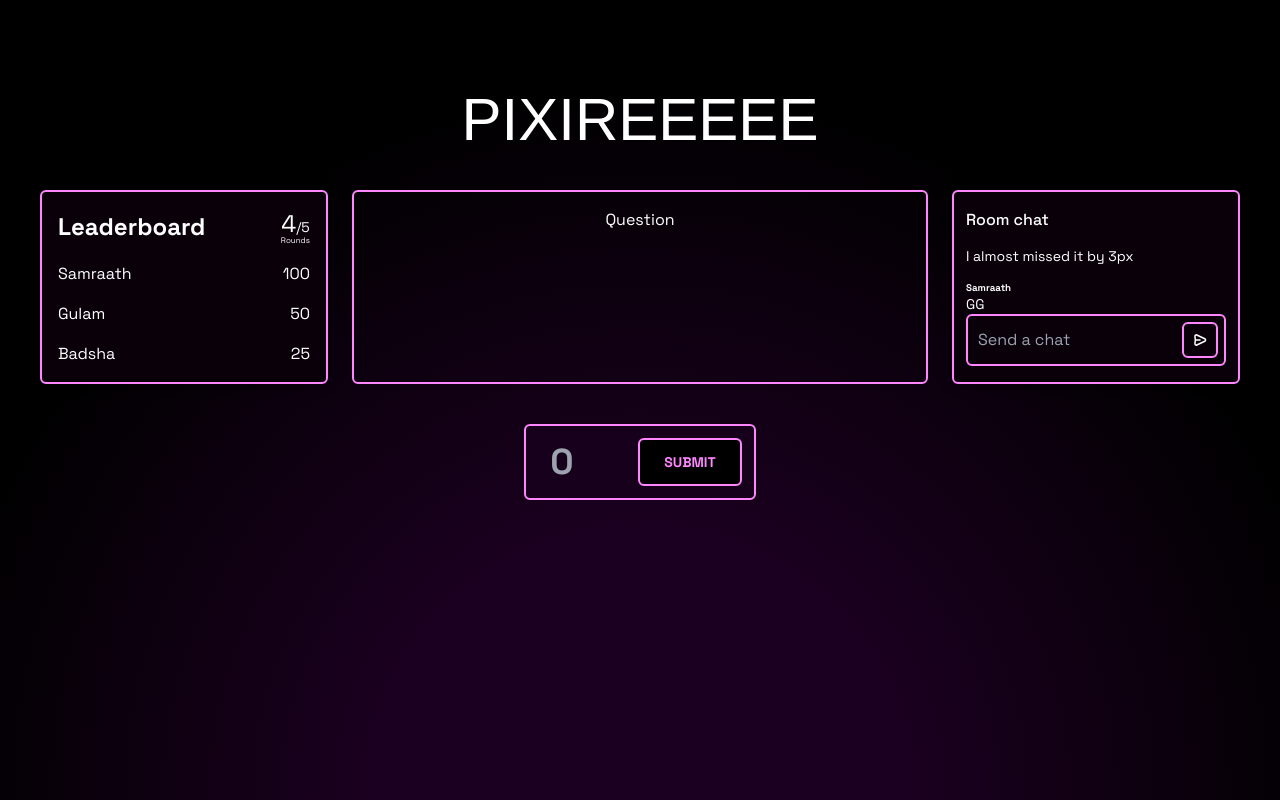
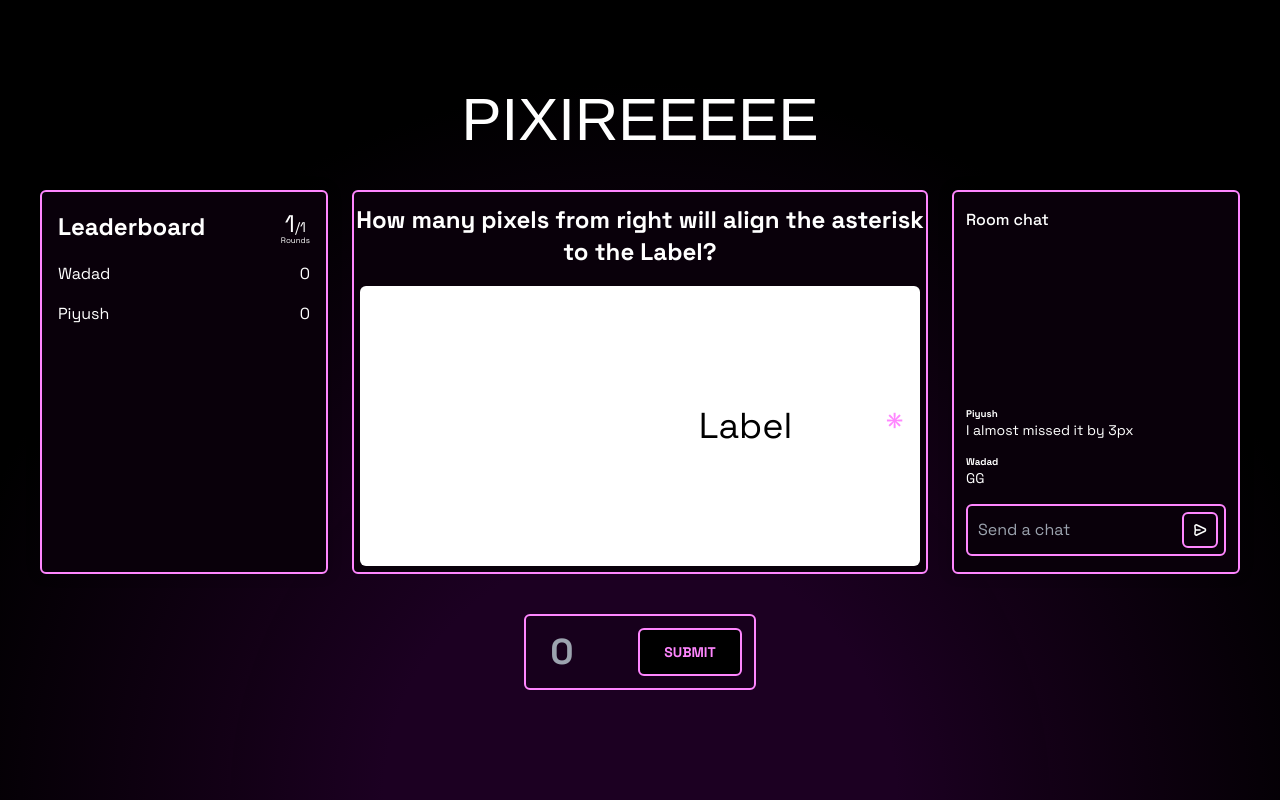
Before and after one commit to assudani66/GG-frontend, a React (Vite) app: page / in a window 1280 px wide. Built offline with nearby package versions, Linux system fonts and the light colour scheme; a web font is replaced by a local one.

Commit message:
feat: pixel value submission

```diff
--- a/src/App.jsx
+++ b/src/App.jsx
@@ -1,19 +1,21 @@
+import { useState } from "react"
 import Chat from "./components/Chat/Chat"
 import Leaderboard from "./components/Leaderboard/Leaderboard"
 import Question from "./components/Question/Question"
 import Submit from "./components/Submit/Submit"
 
 function App() {
+  const [pixel,setPixel] = useState(0);
 
   return (
     <div className=" bg-custom-radial h-screen w-screen pt-[7%] text-center flex flex-col">
       <h1 className=" font-tourney font-medium text-6xl text-white text-center mb-10">PIXIREEEEE</h1>
-      <section className="grid grid-cols-[1fr,2fr,1fr] mx-10 gap-x-6 ">
+      <section className="grid grid-cols-[1fr,2fr,1fr] mx-10 gap-x-6 h-96 ">
         <Leaderboard />
-        <Question />
+        <Question pixel={pixel} />
         <Chat />
       </section>
-      <Submit />
+      <Submit setPixel={setPixel} />
     </div>
   )
 }
--- a/src/components/Chat/Chat.jsx
+++ b/src/components/Chat/Chat.jsx
@@ -1,10 +1,10 @@
-const chats =[{name:"Samraath",text:"GG"},{name:"Gulam",text:"I almost missed it by 3px"},{name:"Badsha",text:"Bruh Samraath is him"}]
+const chats =[{name:"Wadad",text:"GG"},{name:"Piyush",text:"I almost missed it by 3px"}]
 
 const Chat = () => {
   return (
     <div className="border-2 border-primary rounded-md bg-secondary p-4 px-3 shadow-custom-drop text-left relative flex flex-col">
         <h1 className=" font-medium sticky top-0">Room chat</h1>
-        <ul className="flex flex-col-reverse gap-y-4 mt-4 h-1 grow overflow-y-scroll">
+        <ul className="flex flex-col-reverse gap-y-4 my-4 h-1 grow overflow-y-scroll">
         {chats.map((chat,index)=>(
             <li key={index} className="flex flex-col">
                 <p className="font-bold text-[9.79px] leading-3">{chat.name}</p>
--- a/src/components/Leaderboard/Leaderboard.jsx
+++ b/src/components/Leaderboard/Leaderboard.jsx
@@ -1,5 +1,5 @@
 
-const participants =[{name:"Samraath",score:100},{name:"Gulam",score:50},{name:"Badsha",score:25}]
+const participants =[{name:"Wadad",score:0},{name:"Piyush",score:0}]
 
 const Leaderboard = () => {
   return (
@@ -7,7 +7,7 @@ const Leaderboard = () => {
         <header className="flex justify-between items-center">
         <h1 className="font-bold text-2xl">Leaderboard</h1>
         <aside className="flex flex-col">
-            <p className="text-sm"><span className=" text-2xl">4</span>/5</p>
+            <p className="text-sm"><span className=" text-2xl">1</span>/1</p>
             <small className=" text-[8px] -mt-1.5">Rounds</small>
         </aside>
         </header>
--- a/src/components/Question/Question.jsx
+++ b/src/components/Question/Question.jsx
@@ -1,7 +1,19 @@
+/* eslint-disable react/prop-types */
 
-const Question = () => {
+const Question = ({pixel}) => {
+    console.log(pixel + "px");
+    const pixie = pixel + "px"
   return (
-    <div className=" border-2 border-primary rounded-md p-4">Question</div>
+    <div className=" border-2 border-primary bg-secondary rounded-md flex flex-col">
+        <h1 className="font-bold text-2xl my-3">How many pixels from right will align the asterisk to the Label?</h1>
+        <section className="bg-white m-1.5 grow rounded-md text-4xl flex justify-start items-center px-4">
+            <aside className="w-full relative">
+                <span className={`text-primary absolute top-0 `} style={{right:pixie}}>*</span>
+                <span className="text-black ml-[40%]">Label</span>
+            </aside>
+
+        </section>
+    </div>
   )
 }
 
--- a/src/components/Submit/Submit.jsx
+++ b/src/components/Submit/Submit.jsx
@@ -1,9 +1,19 @@
+/* eslint-disable react/prop-types */
 
-const Submit = () => {
+import { useState } from "react"
+
+const Submit = ({setPixel}) => {
+    const [input,setInput] = useState("");
+
+    const clickHandler = () => setPixel(input);
+    console.log(input);
+
   return (
     <div className="font-bold text-4xl border-2 border-primary rounded-md bg-light p-3 pl-6 w-fit self-center flex gap-x-2 mt-10">
-        <input className="bg-transparent outline-none bg-red-300 w-20" placeholder="0" />
-        <button className="border-2 border-primary text-sm font-bold rounded-md bg-black p-3 px-6 text-primary text-center hover:text-black hover:bg-primary hover:shadow-button-drop hover:shadow-primary transition-colors ease-linear">SUBMIT</button>
+        <input value={input} onChange={(e)=>setInput(e.target.value)} className="bg-transparent outline-none bg-red-300 w-20" placeholder="0" onKeyDown={(e) => e.key === 'Enter' && clickHandler()} />
+        <button className="border-2 border-primary text-sm font-bold rounded-md bg-black p-3 px-6 text-primary text-center hover:text-black hover:bg-primary hover:shadow-button-drop hover:shadow-primary transition-colors ease-linear"
+        onClick={clickHandler}
+        >SUBMIT</button>
     </div>
   )
 }
```
